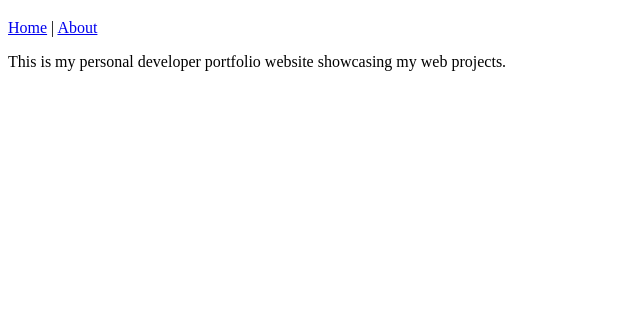
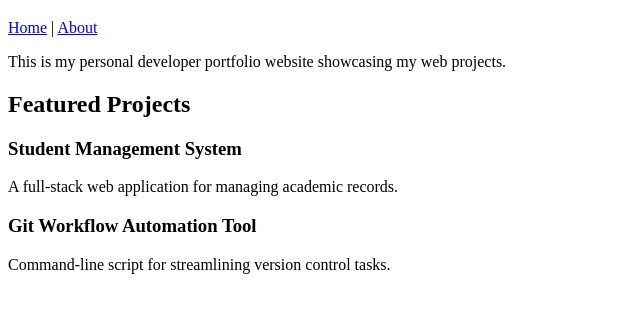
Before and after one commit to nandakishore-dasari/software-devolpment-practise, a plain HTML site: page index.html in a window 1280 px wide. Shown: the part 61-374 px from the top of the page, without its empty margins (0-640 px from the left). Drawn offline with Linux system fonts and the light colour scheme.

Commit message:
Add featured projects section to index.html

```diff
--- a/index.html
+++ b/index.html
@@ -15,6 +15,17 @@
     </header>
     <main>
         <p>This is my personal developer portfolio website showcasing my web projects.</p>
+        <section id="featured-projects">
+            <h2>Featured Projects</h2>
+            <article>
+                <h3>Student Management System</h3>
+                <p>A full-stack web application for managing academic records.</p>
+            </article>
+            <article>
+                <h3>Git Workflow Automation Tool</h3>
+                <p>Command-line script for streamlining version control tasks.</p>
+            </article>
+        </section>
     </main>
 </body>
 </html>
```
